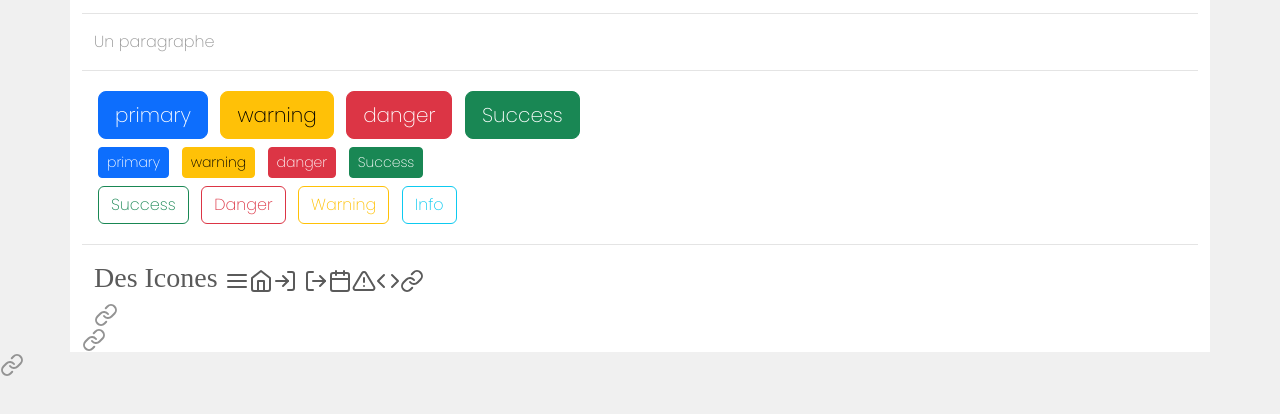
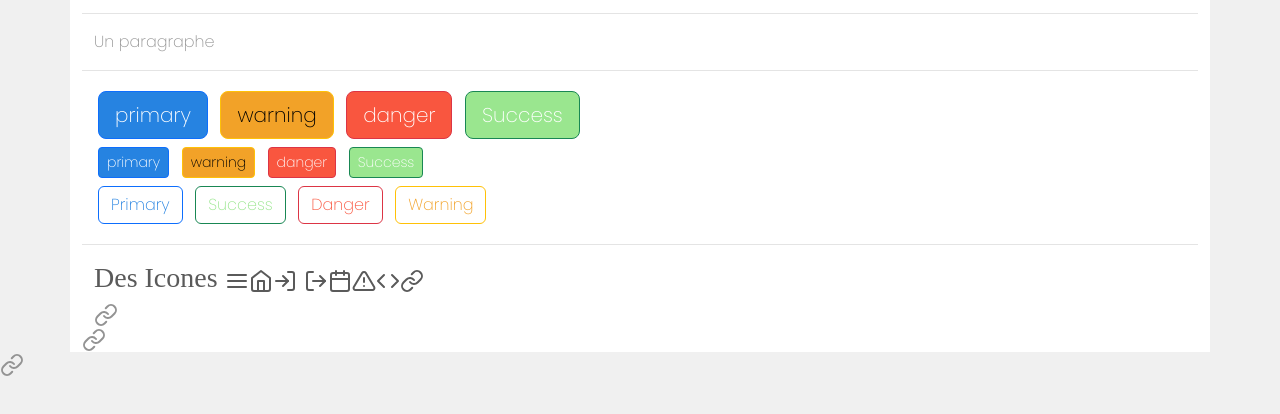
Before and after one commit to LionelDiot/W5D1, a plain HTML site: page index.html in a window 1280 px wide. Shown: the part 172-586 px from the top of the page. Drawn offline with nearby package versions, Linux system fonts and the light colour scheme; a web font is replaced by a local one.

Commit message:
quick auto commit

```diff
--- a/index.html
+++ b/index.html
@@ -45,10 +45,10 @@
       <button type="button" class="btn btn-success btn-sm m-1">Success</button>
     </div>
     <div class="container">
+      <button type="button" class="btn btn-outline-primary m-1">Primary</button>
       <button type="button" class="btn btn-outline-success m-1">Success</button>
       <button type="button" class="btn btn-outline-danger m-1">Danger</button>
       <button type="button" class="btn btn-outline-warning m-1">Warning</button>
-      <button type="button" class="btn btn-outline-info m-1">Info</button>
     </div>
     <hr>
     <div class="container">
--- a/stylesheet.css
+++ b/stylesheet.css
@@ -14,6 +14,30 @@ h1, h2, h3 {
   color: #5a5a5a ;
 }
 
+.btn-outline-primary {
+  color: #2683e1 ;
+}
+.btn-outline-warning {
+  color: #f2a228 ;
+}
+.btn-outline-danger {
+  color : #f9563f;
+}
+.btn-outline-success {
+  color: #9ae68f ;
+}
+.btn-primary {
+  background-color: #2683e1 ;
+}
+.btn-warning {
+  background-color: #f2a228 ;
+}
+.btn-danger {
+  background-color : #f9563f;
+}
+.btn-success {
+  background-color: #9ae68f ;
+}
 /*
  ==COLORS==
 primary #2683e1
```
